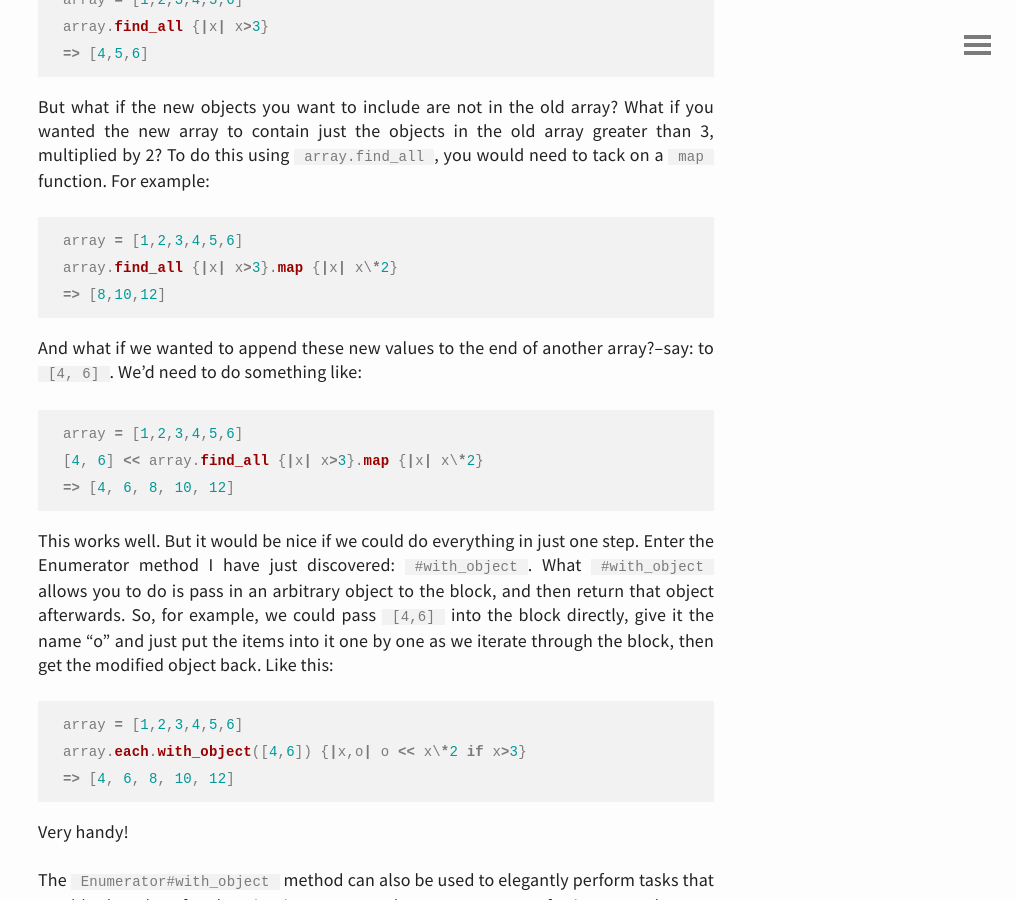
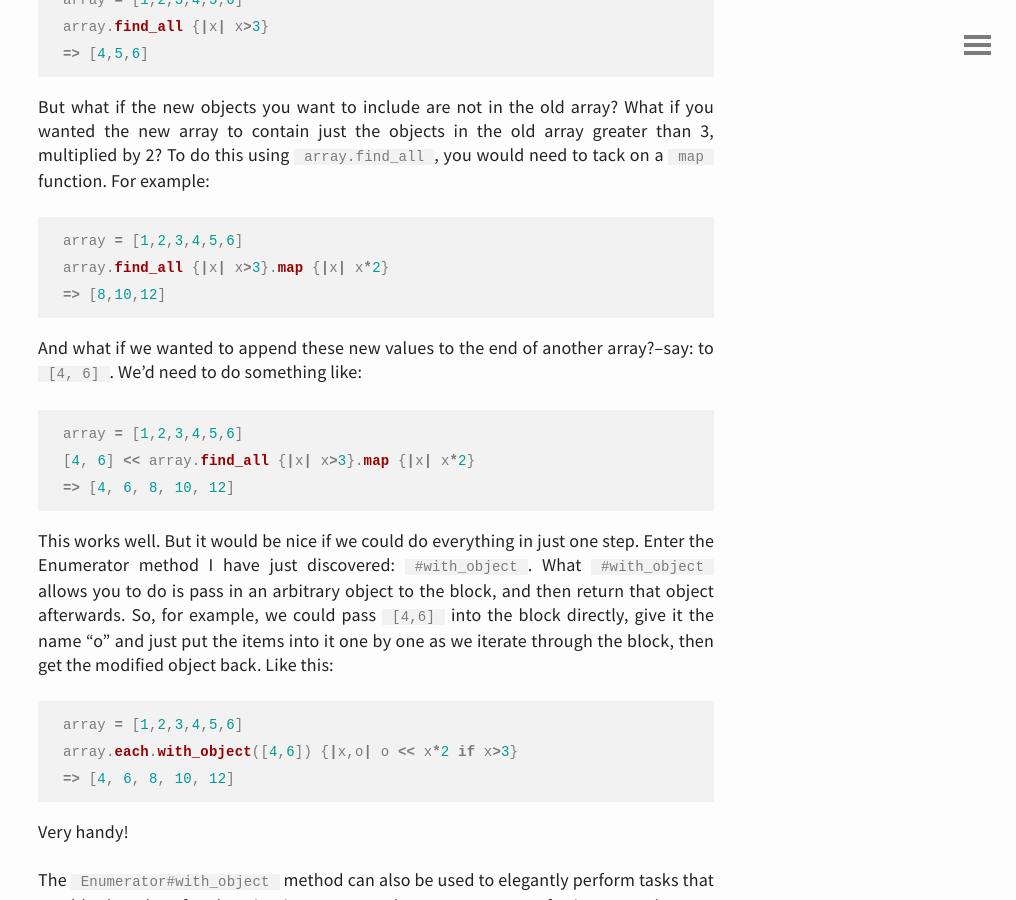
Before and after one commit to davidlaprade/davidlaprade.github.io, a Jekyll site: the page built from _posts/2014-09-12-rubys-with-object-method.md, in a window 1280 px wide and 900 px high, scrolled down 1306 px. Shown: the whole window, without its empty margins (264-1280 px from the left). Built offline with Jekyll 4.4.1, drawn with Linux system fonts in a browser that asks for light colours; comment, search, counter and statistics services are not loaded.

```diff
--- a/_posts/2014-09-12-rubys-with-object-method.md
+++ b/_posts/2014-09-12-rubys-with-object-method.md
@@ -60,7 +60,7 @@ To do this using `array.find_all`, you would need to tack on a
 
 {% highlight ruby %}
 array = [1,2,3,4,5,6]
-array.find_all {|x| x>3}.map {|x| x\*2}
+array.find_all {|x| x>3}.map {|x| x*2}
 => [8,10,12]
 {% endhighlight %}
 
@@ -70,7 +70,7 @@ like:
 
 {% highlight ruby %}
 array = [1,2,3,4,5,6]
-[4, 6] << array.find_all {|x| x>3}.map {|x| x\*2}
+[4, 6] << array.find_all {|x| x>3}.map {|x| x*2}
 => [4, 6, 8, 10, 12]
 {% endhighlight %}
 
@@ -85,7 +85,7 @@ modified object back. Like this:
 
 {% highlight ruby %}
 array = [1,2,3,4,5,6]
-array.each.with_object([4,6]) {|x,o| o << x\*2 if x>3}
+array.each.with_object([4,6]) {|x,o| o << x*2 if x>3}
 => [4, 6, 8, 10, 12]
 {% endhighlight %}
 
```
